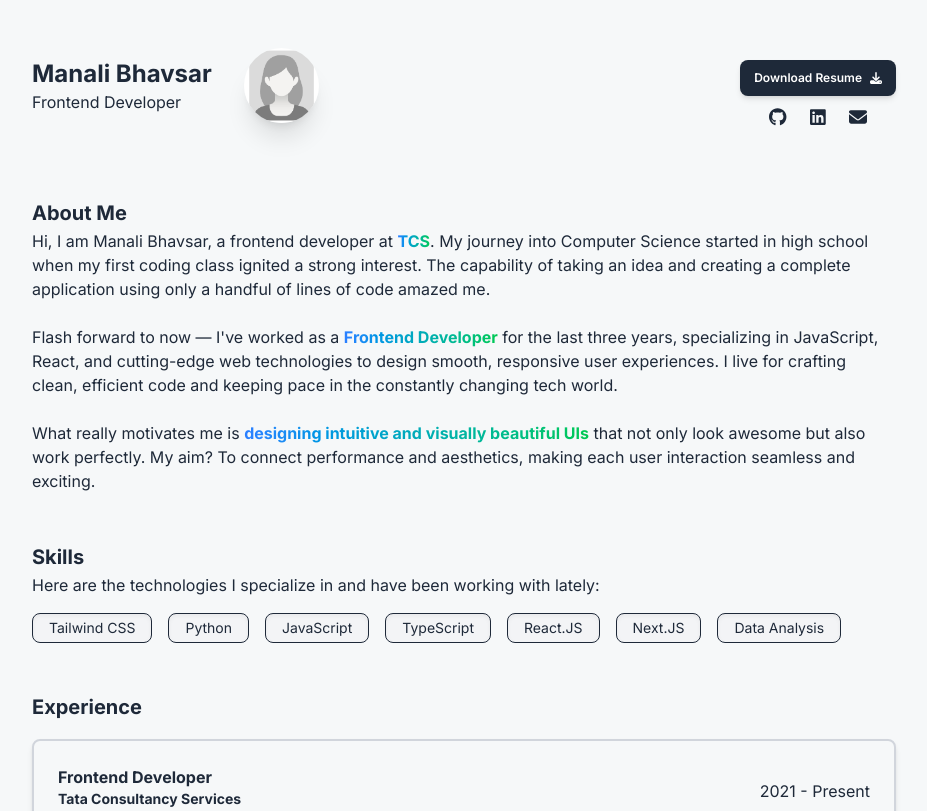
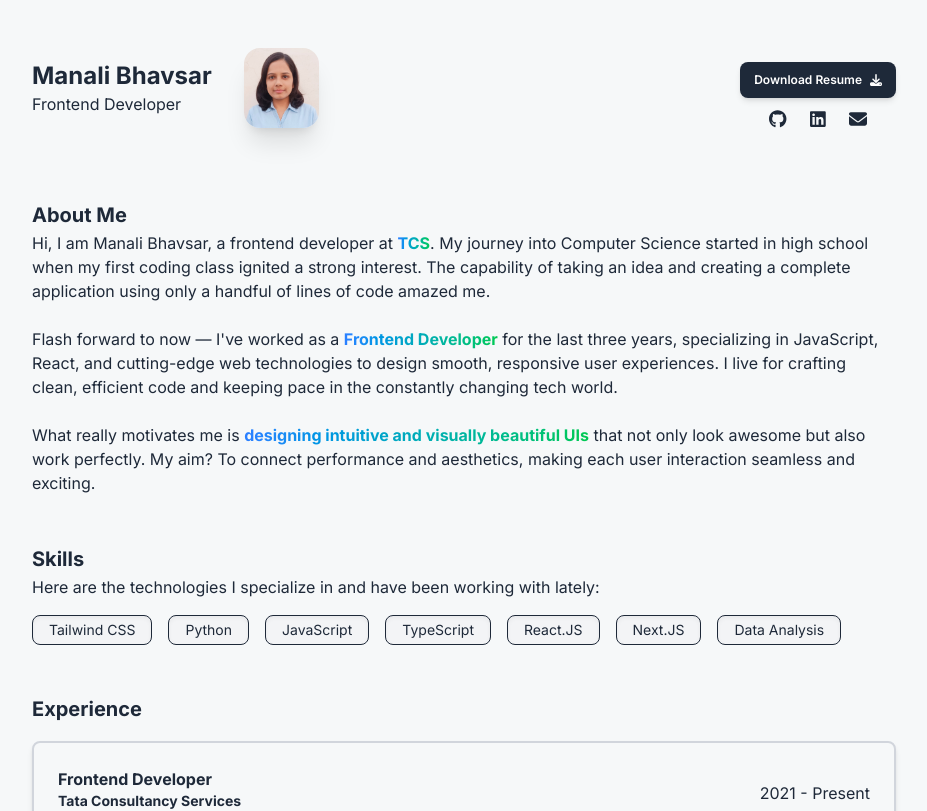
Before and after one commit to ManaliSBhavsar/Portfolio, a React (Vite) app: page / in a window 1280 px wide. Shown: the top 811 px of the page, without its empty margins (176-1103 px from the left). Built offline with nearby package versions, Linux system fonts and the light colour scheme.

Commit message:
Profile photo updated

```diff
--- a/src/components/global/Header.tsx
+++ b/src/components/global/Header.tsx
@@ -17,7 +17,7 @@ function Header() {
             <h1 className='text-xl md:text-2xl font-bold text-gray-800 dark:text-white'>Manali Bhavsar</h1>
             <P>Frontend Developer</P>
           </div>
-          <span className='rounded-full overflow-hidden flex shrink-0 shadow-xl'>
+          <span className='rounded-2xl overflow-hidden flex shrink-0 shadow-xl'>
             <img
               src={profilePicture}
               alt='Manali Profile Picture'
```
Also changed, not shown: src/assets/images/Manali-Profile-Picture.jpg.
